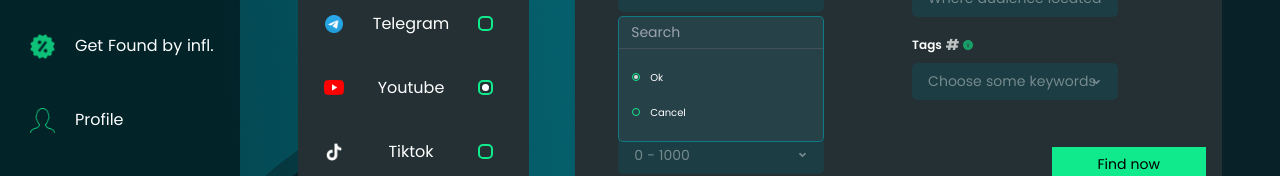
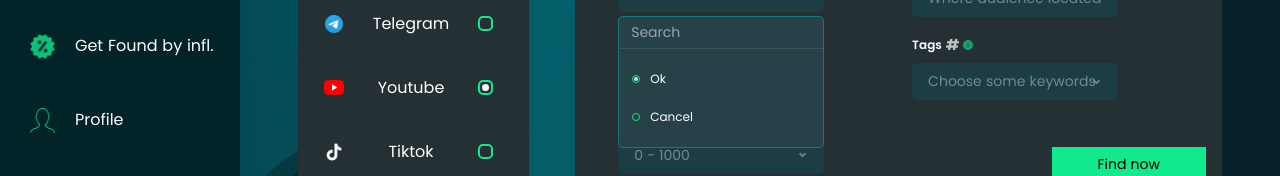
Before and after one commit to devlancer412/influx-frontend, a Next.js app: page / in a window 1280 px wide. Both pictures are taken after a click on the icon 802 px from the left and 330 px from the top of the page. Shown: the part 337-513 px from the top of the page. Built offline with nearby package versions, Linux system fonts and the light colour scheme.

Commit message:
dropdown font size fix

```diff
--- a/components/pages/home/SelectInput.tsx
+++ b/components/pages/home/SelectInput.tsx
@@ -69,7 +69,7 @@ const SelectInput: React.FC<Props> = ({
                             <></>
                           )}
                         </div>
-                        <p className='text-[10px] text-white capitalize text-start ml-[10px]'>
+                        <p className='text-[12px] text-white capitalize text-start ml-[10px]'>
                           {item}
                         </p>
                       </div>
```
